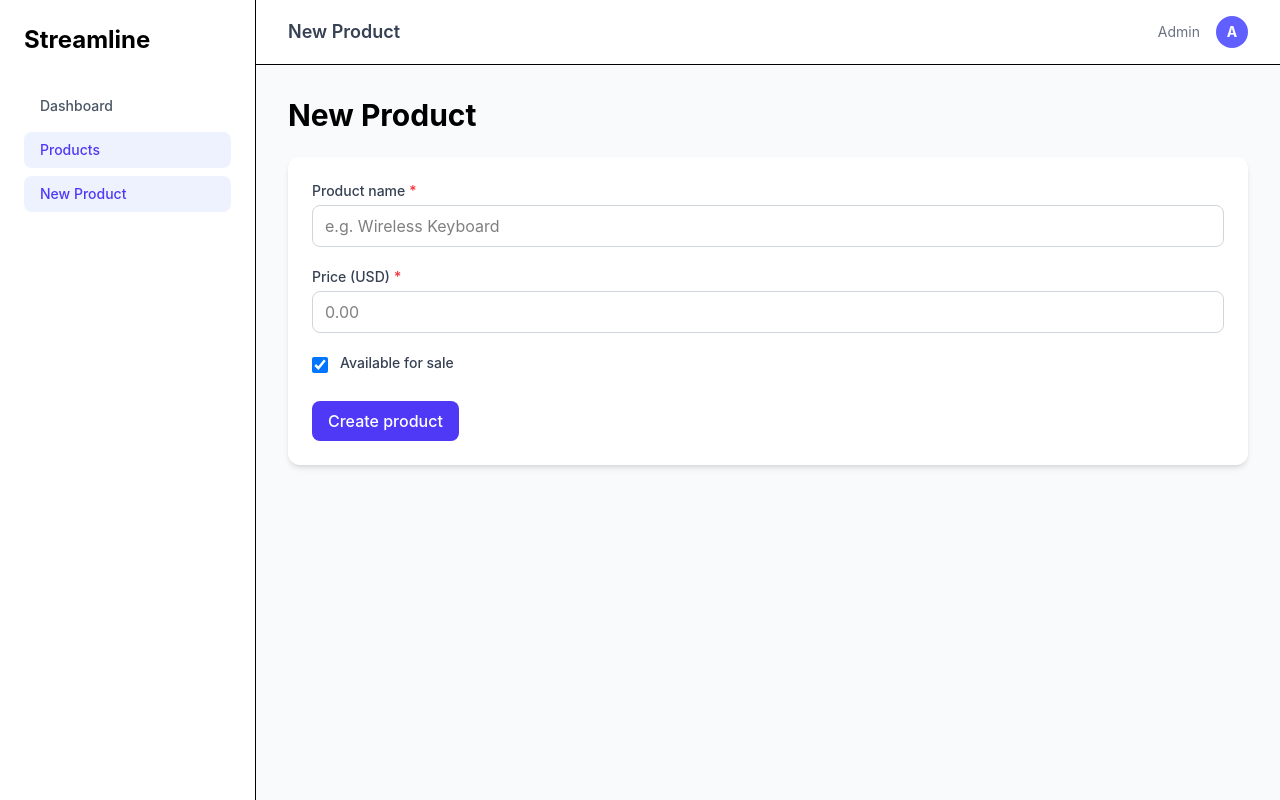
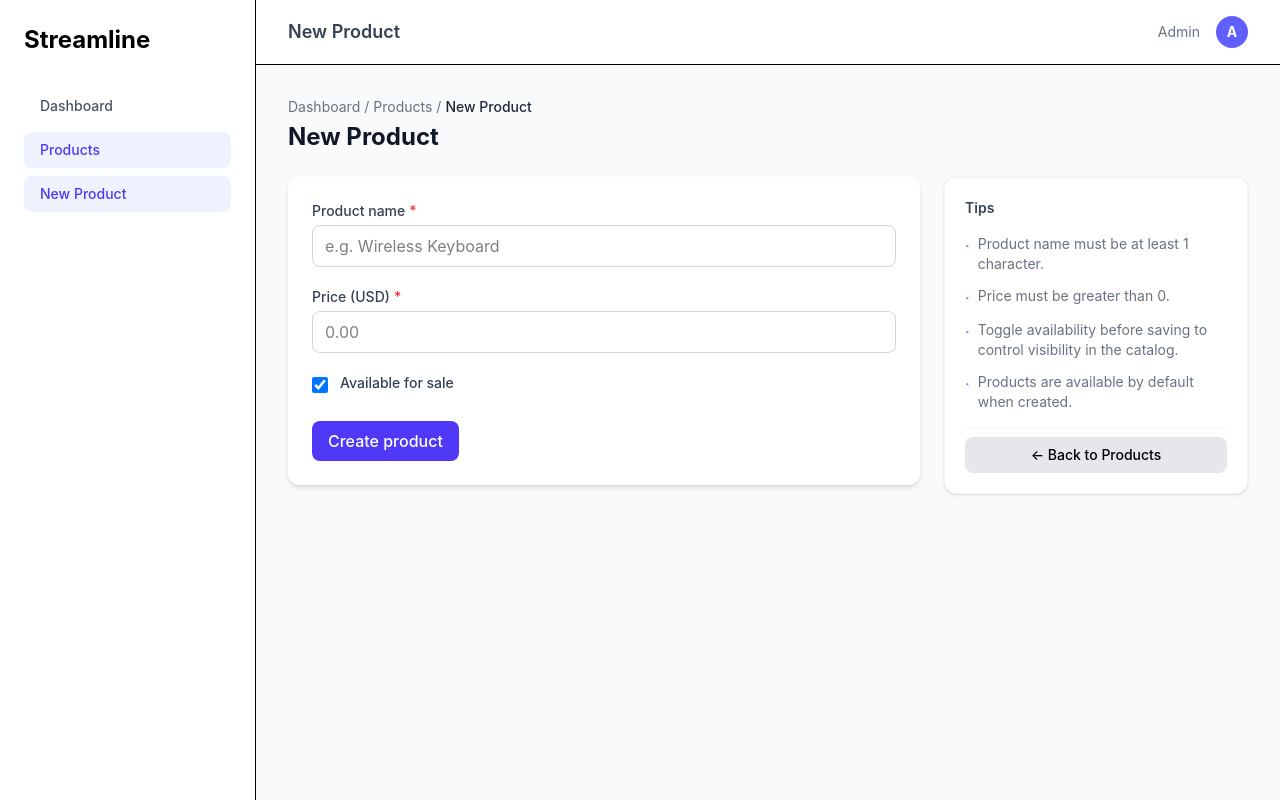
Before and after one commit to DAlejandroCl/streamline-inventory, a React (Vite) app in the folder frontend/: page /products/new in a window 1280 px wide. Built offline with nearby package versions, Linux system fonts and the light colour scheme; no server answers.

Commit message:
feat: add PageHeader with breadcrumbs and tips panel to NewProductPage

```diff
--- a/frontend/src/pages/NewProductPage.tsx
+++ b/frontend/src/pages/NewProductPage.tsx
@@ -1,10 +1,56 @@
+import { Link } from "react-router-dom";
 import ProductForm from "../features/products/components/ProductForm";
+import PageHeader from "../components/layout/PageHeader";
+import Button from "../components/ui/Button";
 
 export default function NewProductPage() {
   return (
-    <div>
-      <h1 className="text-3xl font-bold mb-6">New Product</h1>
-      <ProductForm />
+    <div className="space-y-6">
+      <PageHeader
+        title="New Product"
+        breadcrumbs={[
+          { label: "Dashboard", to: "/" },
+          { label: "Products", to: "/products" },
+        ]}
+      />
+
+      <div className="grid grid-cols-1 lg:grid-cols-3 gap-6 items-start">
+        {/* FORM */}
+        <div className="lg:col-span-2">
+          <ProductForm />
+        </div>
+
+        {/* TIPS PANEL */}
+        <aside className="bg-white rounded-xl border border-gray-100 shadow-sm p-5 space-y-4">
+          <h3 className="font-semibold text-gray-700 text-sm">Tips</h3>
+          <ul className="space-y-3 text-sm text-gray-500">
+            <li className="flex gap-2">
+              <span className="text-indigo-400 font-bold mt-0.5">·</span>
+              Product name must be at least 1 character.
+            </li>
+            <li className="flex gap-2">
+              <span className="text-indigo-400 font-bold mt-0.5">·</span>
+              Price must be greater than 0.
+            </li>
+            <li className="flex gap-2">
+              <span className="text-indigo-400 font-bold mt-0.5">·</span>
+              Toggle availability before saving to control visibility in the catalog.
+            </li>
+            <li className="flex gap-2">
+              <span className="text-indigo-400 font-bold mt-0.5">·</span>
+              Products are available by default when created.
+            </li>
+          </ul>
+
+          <div className="pt-2 border-t border-gray-100">
+            <Link to="/products">
+              <Button variant="secondary" className="w-full text-sm">
+                ← Back to Products
+              </Button>
+            </Link>
+          </div>
+        </aside>
+      </div>
     </div>
   );
 }
```
